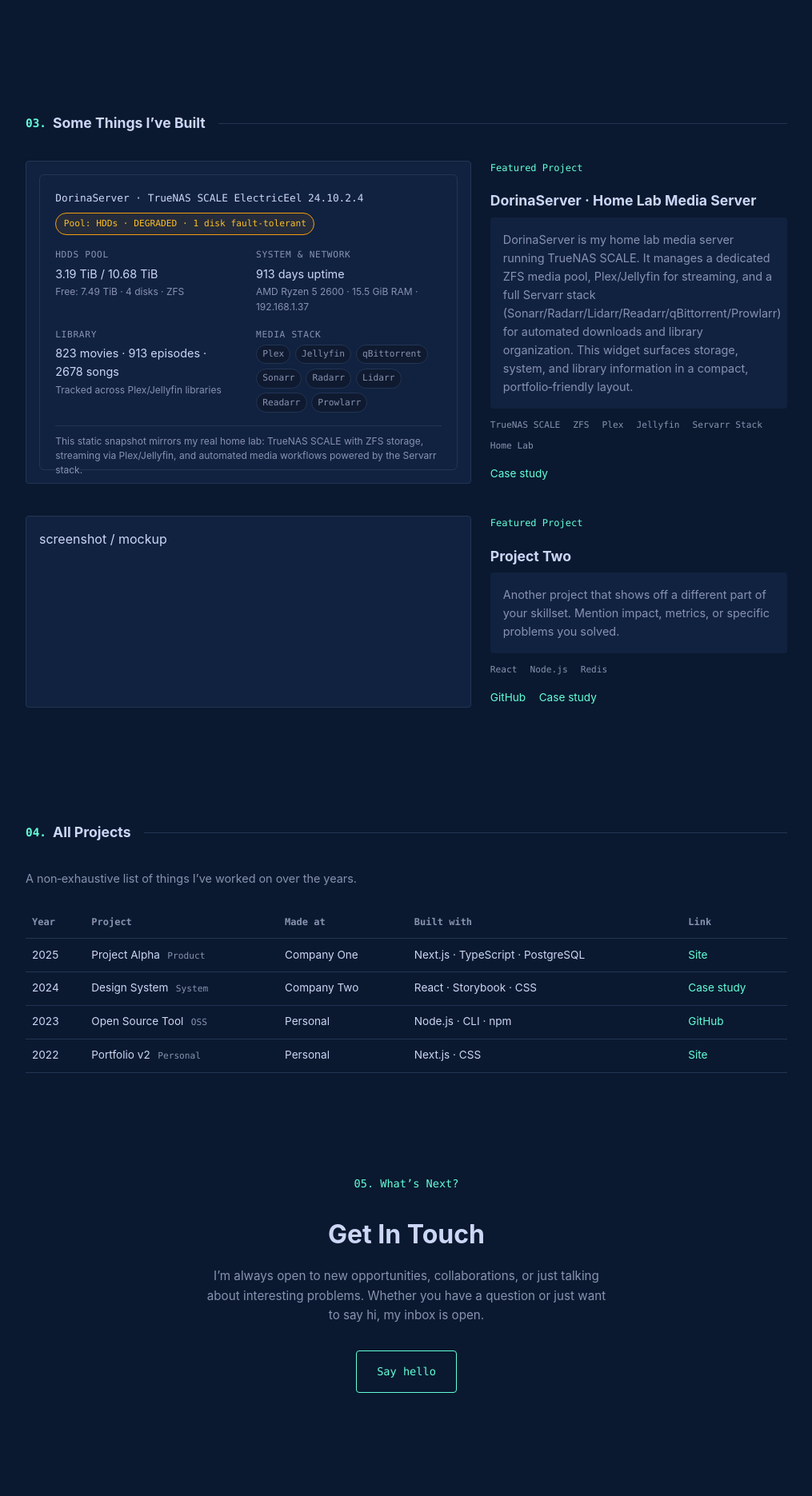
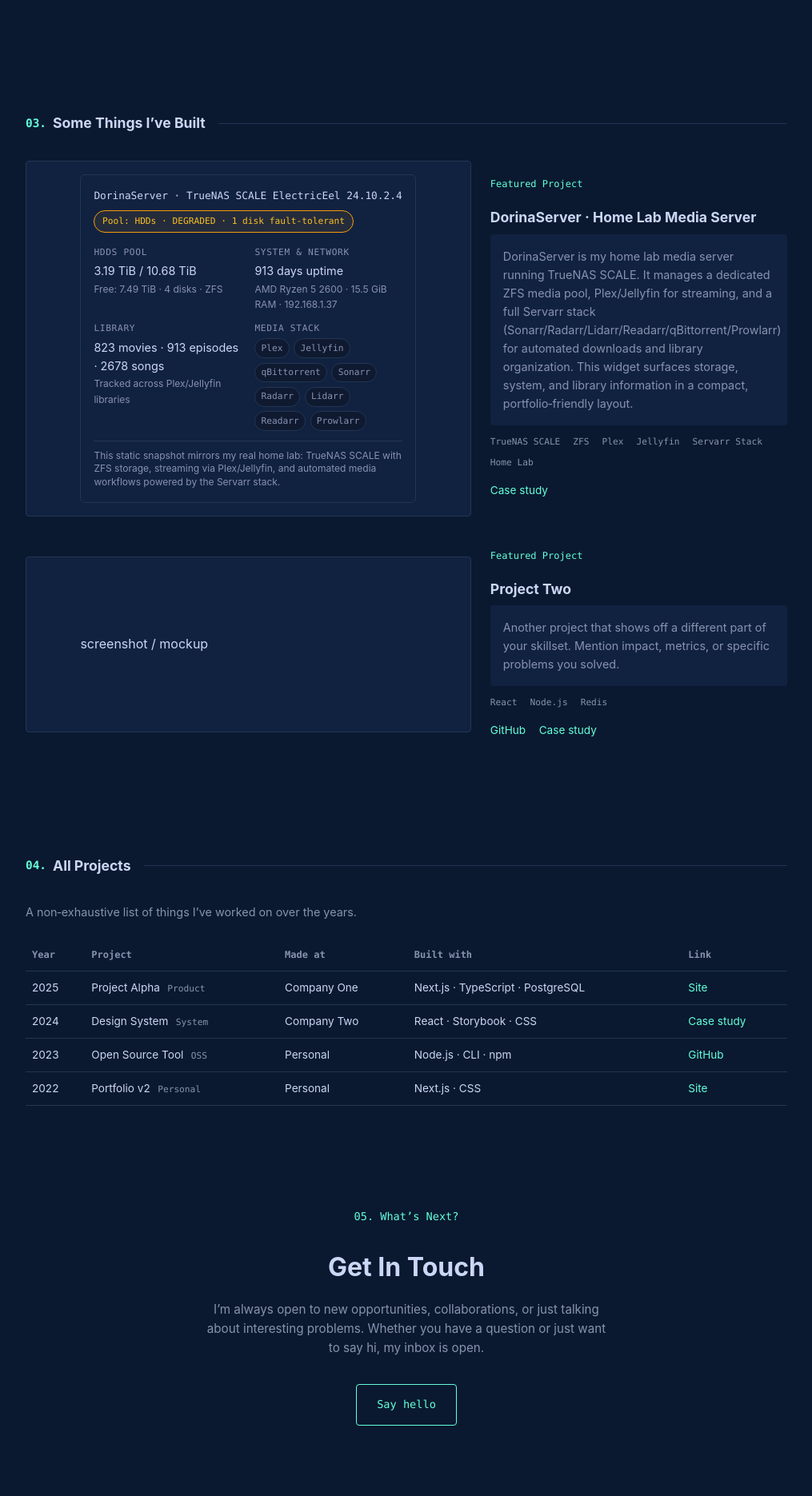
Before and after one commit to nemat777/nemat777.github.io, a Jekyll site: the page index.html, which Jekyll copies as it is, in a window 1280 px wide. Shown: the part 1576-3447 px from the top of the page at 80% size, without its empty margins (132-1147 px from the left). Built offline with Jekyll 4.4.1, drawn with Linux system fonts in a browser that asks for light colours.

Commit message:
Update index.html

```diff
--- a/index.html
+++ b/index.html
@@ -316,6 +316,7 @@
       display: grid;
       grid-template-columns: minmax(0, 3fr) minmax(0, 2fr);
       gap: 1.5rem;
+      align-items: center;
     }
 
     .project-meta {
@@ -366,57 +367,21 @@
       position: relative;
       overflow: hidden;
       min-height: 220px;
+
+      /* center the widget and give it some breathing room */
+      display: flex;
+      align-items: center;
+      justify-content: center;
+      padding: 1rem;
     }
 
     .project-thumb-inner {
-      position: absolute;
-      inset: 0;
+      position: relative;
+      width: 100%;
+      max-width: 420px; /* tweak 360–460px to taste */
       display: flex;
       align-items: stretch;
       justify-content: stretch;
-      padding: 1rem;
-    }
-
-    /* Archive */
-
-    .archive-intro {
-      color: var(--muted);
-      margin-bottom: 1.5rem;
-      font-size: 0.9rem;
-    }
-
-    .archive-table {
-      width: 100%;
-      border-collapse: collapse;
-      font-size: 0.85rem;
-    }
-
-    .archive-table th,
-    .archive-table td {
-      padding: 0.6rem 0.5rem;
-      border-bottom: 1px solid var(--border);
-      text-align: left;
-    }
-
-    .archive-table th {
-      font-family: var(--mono);
-      font-size: 0.75rem;
-      color: var(--muted);
-    }
-
-    .archive-table tr:hover td {
-      background-color: rgba(100, 255, 218, 0.02);
-    }
-
-    .archive-title {
-      color: var(--text);
-    }
-
-    .archive-title span {
-      color: var(--muted);
-      font-family: var(--mono);
-      font-size: 0.7rem;
-      margin-left: 0.35rem;
     }
 
     /* Media server widget (used in Featured Project #1) */
@@ -425,9 +390,9 @@
       background-color: var(--bg-alt);
       border-radius: 6px;
       border: 1px solid var(--border);
-      padding: 1.2rem;
+      padding: 1rem;         /* slightly tighter than before */
       color: var(--muted);
-      font-size: 0.85rem;
+      font-size: 0.8rem;     /* slightly smaller text */
       width: 100%;
     }
 
@@ -466,8 +431,8 @@
     .media-status-grid {
       display: grid;
       grid-template-columns: repeat(2, minmax(0, 1fr));
-      gap: 1rem 1.2rem;
-      margin-bottom: 1rem;
+      gap: 0.75rem 1rem;   /* tighter */
+      margin-bottom: 0.75rem;
     }
 
     .media-status-item {
@@ -518,7 +483,49 @@
     }
 
     .media-status-note {
-      line-height: 1.5;
+      line-height: 1.4;
+    }
+
+    /* Archive */
+
+    .archive-intro {
+      color: var(--muted);
+      margin-bottom: 1.5rem;
+      font-size: 0.9rem;
+    }
+
+    .archive-table {
+      width: 100%;
+      border-collapse: collapse;
+      font-size: 0.85rem;
+    }
+
+    .archive-table th,
+    .archive-table td {
+      padding: 0.6rem 0.5rem;
+      border-bottom: 1px solid var(--border);
+      text-align: left;
+    }
+
+    .archive-table th {
+      font-family: var(--mono);
+      font-size: 0.75rem;
+      color: var(--muted);
+    }
+
+    .archive-table tr:hover td {
+      background-color: rgba(100, 255, 218, 0.02);
+    }
+
+    .archive-title {
+      color: var(--text);
+    }
+
+    .archive-title span {
+      color: var(--muted);
+      font-family: var(--mono);
+      font-size: 0.7rem;
+      margin-left: 0.35rem;
     }
 
     /* Contact */
```
